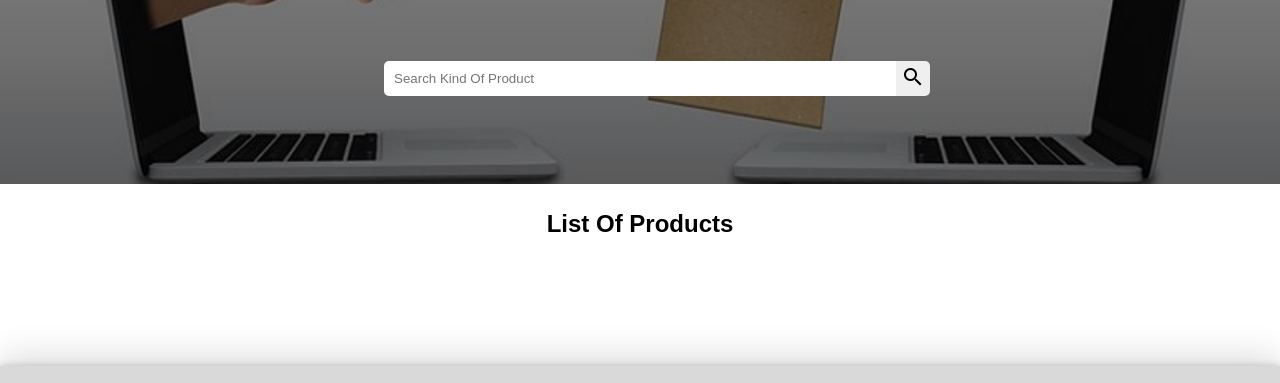
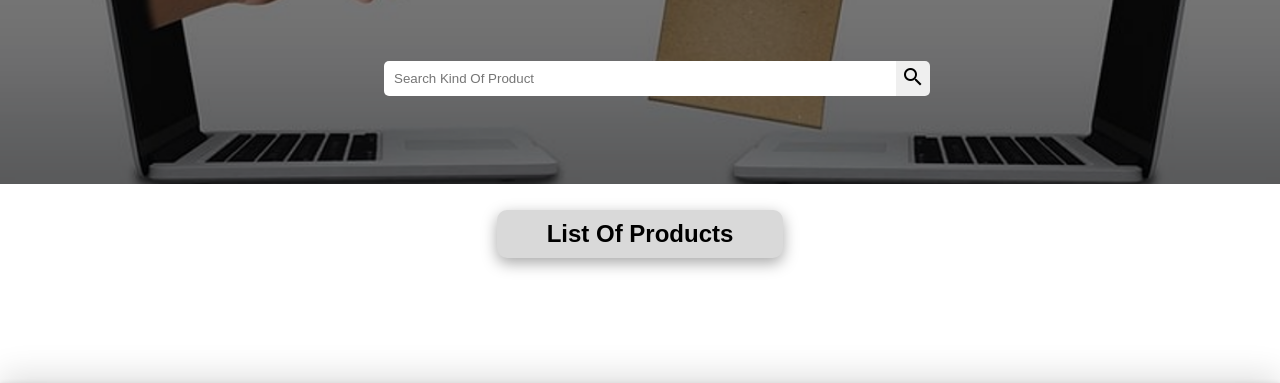
Before and after one commit to sophalvanda/vanda-project-JS, a plain HTML site: page page/product.html in a window 1280 px wide. Shown: the part 361-744 px from the top of the page. Drawn offline with nearby package versions, Linux system fonts and the light colour scheme.

Commit message:
[just add color in css one text h2]

```diff
--- a/css/product.css
+++ b/css/product.css
@@ -79,10 +79,10 @@ input{
     margin-top: 2%;
     /* margin-bottom: 5%; */
 }
-.title h1{
+.title h2{
     /* text-align: center; */
     background-color: #D9D9D9;
-    /* padding: 10px 50px 10px 50px; */
+    padding: 10px 50px 10px 50px;
     border-radius: 10px;
     box-shadow: rgba(0, 0, 0, 0.35) 0px 5px 15px;
 }
--- a/js/create_product.js
+++ b/js/create_product.js
@@ -193,12 +193,9 @@ function createPro() {
   objCreate.currency = currencyInput.value
   objCreate.img = imageInput.value
   objCreate.color = colorInput.value
-
-
   products.splice(indexProduct, 0, objCreate);
 
   saveProduct();
-
   displayProducts();
   clearInput();
 
```
